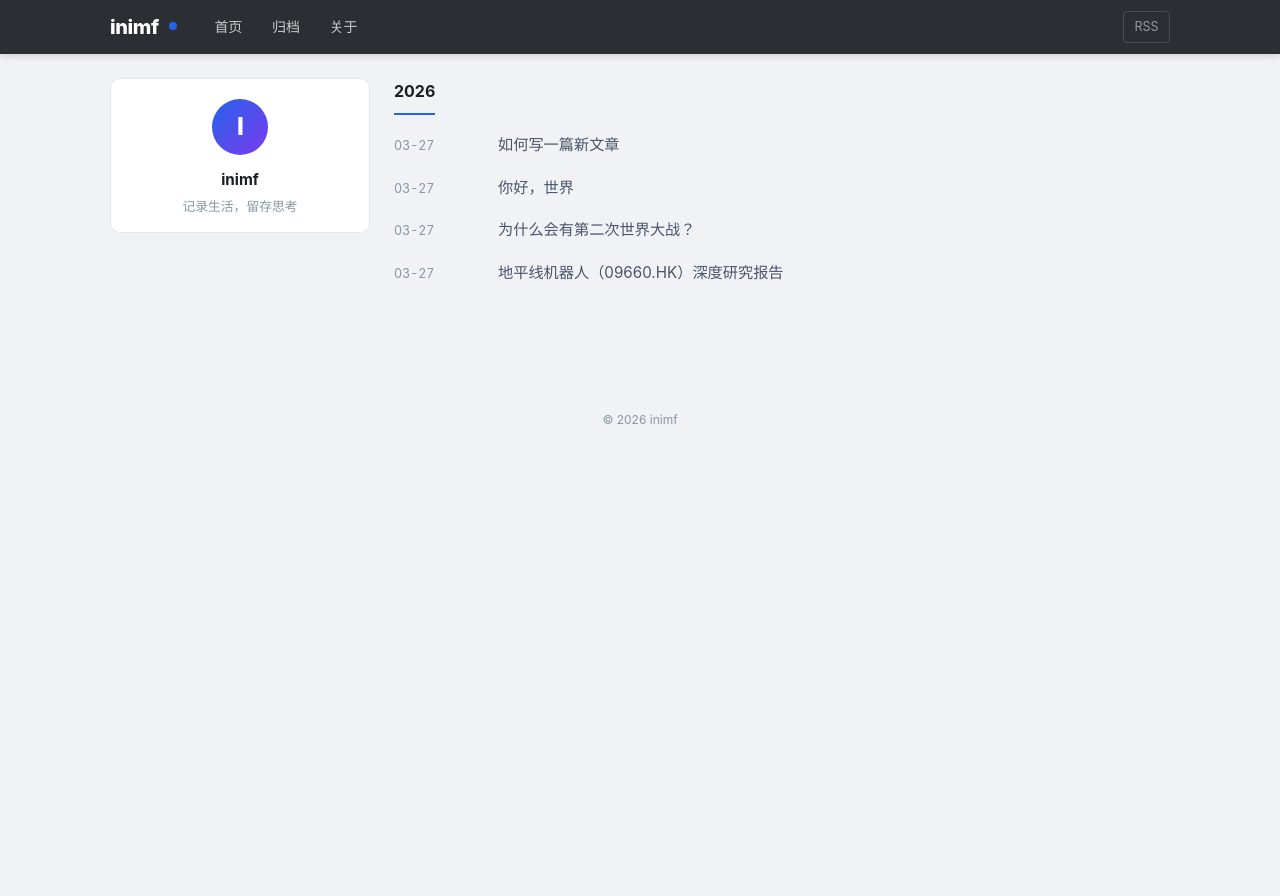
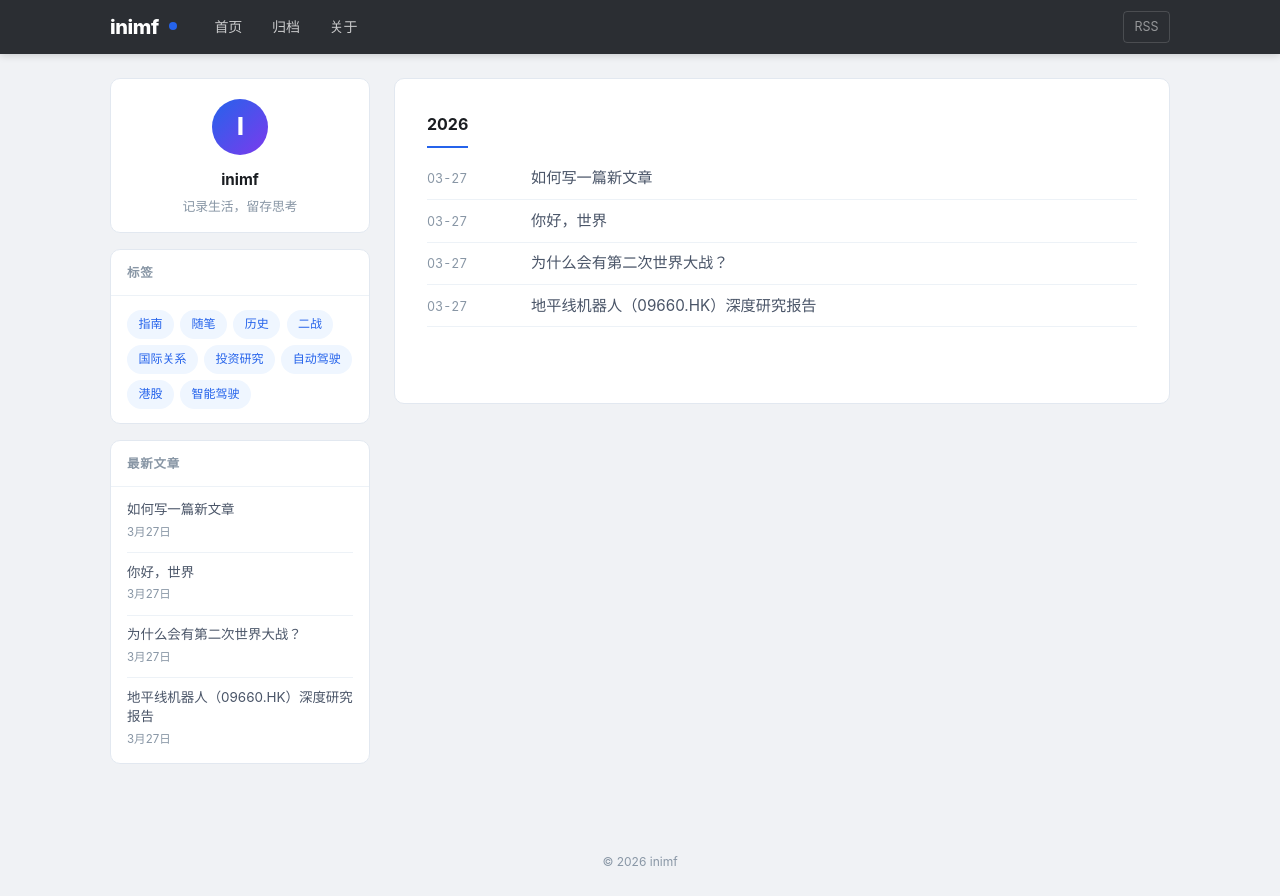
Before and after one commit to web1286/inimf-blog, a Next.js app: page /archive in a window 1280 px wide. Before the commit the page ends 800 px from the top, so only its background shows below. Built offline with nearby package versions, Linux system fonts and the light colour scheme.

Commit message:
refactor: 归档页加入侧边栏支持

```diff
--- a/pages/archive.tsx
+++ b/pages/archive.tsx
@@ -9,6 +9,7 @@ interface Post {
   slug: string
   title: string
   date: string
+  tags?: string[]
 }
 
 interface ArchiveProps {
@@ -27,7 +28,8 @@ export default function Archive({ posts }: ArchiveProps) {
   const years = Object.keys(grouped).sort((a, b) => Number(b) - Number(a))
 
   return (
-    <Layout title="归档">
+    <Layout title="归档" posts={posts}>
+      <div className="archive-page">
       {years.map((year) => (
         <div key={year} className="archive-year">
           <h2 className="archive-year-title">{year}</h2>
@@ -45,11 +47,12 @@ export default function Archive({ posts }: ArchiveProps) {
           </ul>
         </div>
       ))}
-      {years.length === 0 && (
-        <div className="empty-state">
-          <p>还没有文章</p>
-        </div>
-      )}
+        {years.length === 0 && (
+          <div className="empty-state">
+            <p>还没有文章</p>
+          </div>
+        )}
+      </div>
     </Layout>
   )
 }
```
